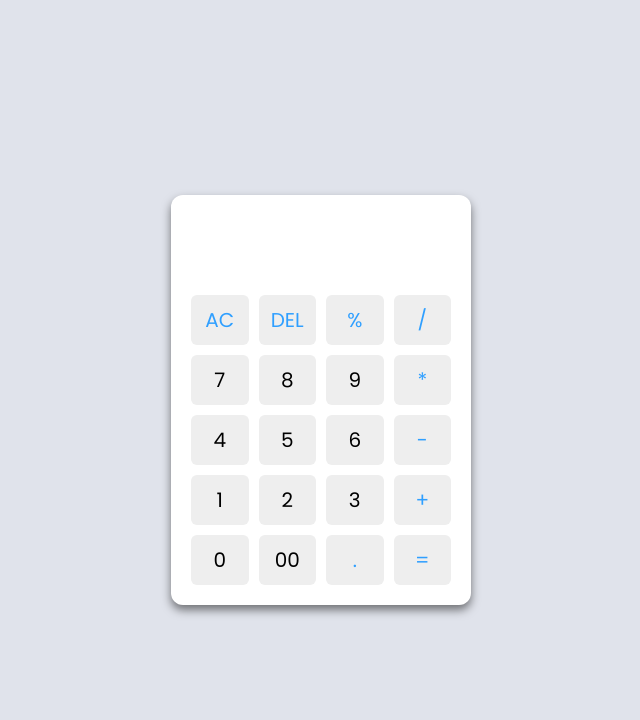
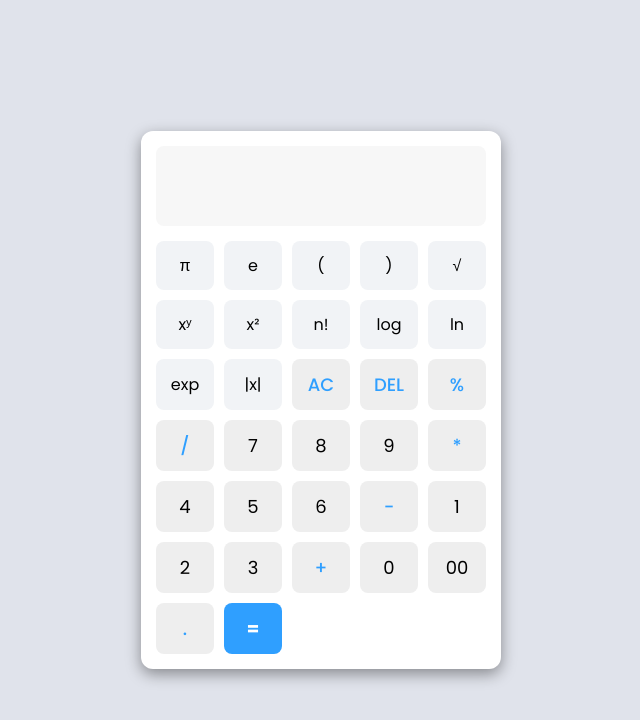
Before and after one commit to Abduljabbar-Alhamid/caluclator, a plain HTML site: page index.html in a window 1280 px wide. Both pictures are taken after a click on the button "AC". Shown: the whole page, without its empty margins (319-959 px from the left). Drawn offline with Linux system fonts and the light colour scheme.

Commit message:
d
update the caluclator

```diff
--- a/css/style.css
+++ b/css/style.css
@@ -1,10 +1,12 @@
 @import url("https://fonts.googleapis.com/css2?family=Poppins:wght@300;400;500;600;700&display=swap");
+
 * {
   margin: 0;
   padding: 0;
   box-sizing: border-box;
   font-family: "Poppins", sans-serif;
 }
+
 body {
   height: 100vh;
   display: flex;
@@ -12,43 +14,76 @@ body {
   justify-content: center;
   background: #e0e3eb;
 }
+
 .container {
   position: relative;
-  max-width: 300px;
+  max-width: 360px;
+  /* كبرناها شوي */
   width: 100%;
   border-radius: 12px;
-  padding: 10px 20px 20px;
+  padding: 15px;
   background: #fff;
-  box-shadow: 0 5px 10px rgba(0, 0, 0, 0.5);
+  box-shadow: 0 5px 15px rgba(0, 0, 0, 0.4);
 }
+
 .display {
   height: 80px;
   width: 100%;
   outline: none;
   border: none;
   text-align: right;
-  margin-bottom: 10px;
-  font-size: 25px;
+  margin-bottom: 15px;
+  font-size: 28px;
   color: #000e1a;
   pointer-events: none;
+  padding: 10px;
+  background: #f7f7f7;
+  border-radius: 8px;
 }
+
+
 .buttons {
   display: grid;
   grid-gap: 10px;
-  grid-template-columns: repeat(4, 1fr);
+  grid-template-columns: repeat(5, 1fr);
 }
+
+
 .buttons button {
-  padding: 10px;
-  border-radius: 6px;
+  padding: 12px;
+  border-radius: 8px;
   border: none;
-  font-size: 20px;
+  font-size: 18px;
   cursor: pointer;
   background-color: #eee;
+  transition: 0.2s;
 }
 
-.buttons butto:active {
-    transform: scale(0.99);
+
+.buttons button:active {
+  transform: scale(0.95);
 }
+
+
 .operator {
-    color:#2f9fff ;
+  color: #2f9fff;
+  font-weight: 500;
 }
+
+
+.buttons button:nth-child(-n+12) {
+  background-color: #f1f3f6;
+  font-size: 16px;
+}
+
+
+.buttons button[data-value="="] {
+  background-color: #2f9fff;
+  color: #fff;
+  font-weight: bold;
+}
+
+
+.buttons button:hover {
+  background-color: #ddd;
+}
--- a/index.html
+++ b/index.html
@@ -1,15 +1,35 @@
 <!doctype html>
 <html lang="en">
+
 <head>
   <meta charset="UTF-8" />
   <meta name="viewport" content="width=device-width, initial-scale=1.0" />
   <title>caluclator</title>
   <link rel="stylesheet" href="/css/style.css" />
 </head>
+
 <body>
   <div class="container">
     <input type="text" class="display" />
     <div class="buttons">
+      <!-- Scientific Row 1 -->
+      <button data-value="π">π</button>
+      <button data-value="e">e</button>
+      <button data-value="(">(</button>
+      <button data-value=")">)</button>
+
+      <!-- Scientific Row 2 -->
+      <button data-value="√(">√</button>
+      <button data-value="^">xʸ</button>
+      <button data-value="²">x²</button>
+      <button data-value="!">n!</button>
+
+      <!-- Scientific Row 3 -->
+      <button data-value="log(">log</button>
+      <button data-value="ln(">ln</button>
+      <button data-value="exp(">exp</button>
+      <button data-value="|">|x|</button>
+
       <button class="operator" data-value="AC">AC</button>
       <button class="operator" data-value="DEL">DEL</button>
       <button class="operator" data-value="%">%</button>
@@ -38,4 +58,5 @@
   </div>
   <script src="/js/main.js"></script>
 </body>
+
 </html>
--- a/js/main.js
+++ b/js/main.js
@@ -4,6 +4,55 @@ const specialChars = ["%", "*", "/", "-", "+", "="];
 let output = "";
 //Define fuction to calculate based on button ckicked
 const calclate = (btnValue) => {
+  // factorial
+  const factorial = (n) => {
+    if(n< 0) return NaN;
+    if(n===0)return 1;
+    let res = 1;
+    for(let i; i <= n; i++)
+    {
+      res *= i;
+
+    }
+    return res;
+  }
+
+  const transformExpression = (expr) => {
+    return (
+      expr
+        // constants
+        .replace(/π/g, "Math.PI")
+        .replace(/\be\b/g, "Math.E")
+
+        // sqrt
+        .replace(/√\((.*?)\)/g, "Math.sqrt($1)")
+
+        // power x^y
+        .replace(/(\d+)\^(\d+)/g, "Math.pow($1,$2)")
+
+        // square
+        .replace(/(\d+)²/g, "Math.pow($1,2)")
+
+        // log
+        .replace(/log\((.*?)\)/g, "Math.log10($1)")
+
+        // ln
+        .replace(/ln\((.*?)\)/g, "Math.log($1)")
+
+        // abs
+        .replace(/\|(.*?)\|/g, "Math.abs($1)")
+
+        // exp
+        .replace(/exp\((.*?)\)/g, "Math.exp($1)")
+
+        // factorial
+        .replace(/(\d+)!/g, "factorial($1)")
+
+        // percentage
+        .replace(/%/g, "/100")
+    );
+  };
+
   display.focus();
   if (btnValue === "=" && output !== "") {
     //If out has '%', replace with '/100' before evaluating.
```
Lines whose indentation alone changed are shown as unchanged.
